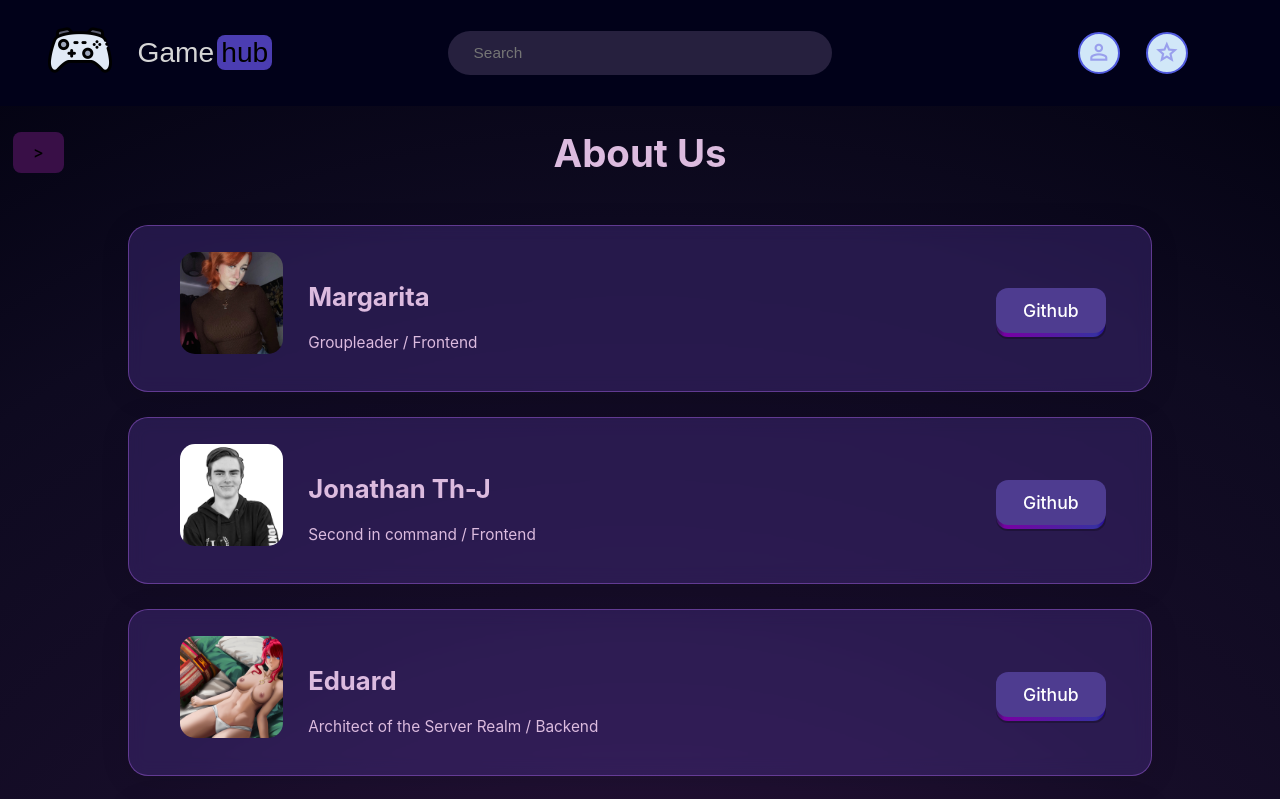
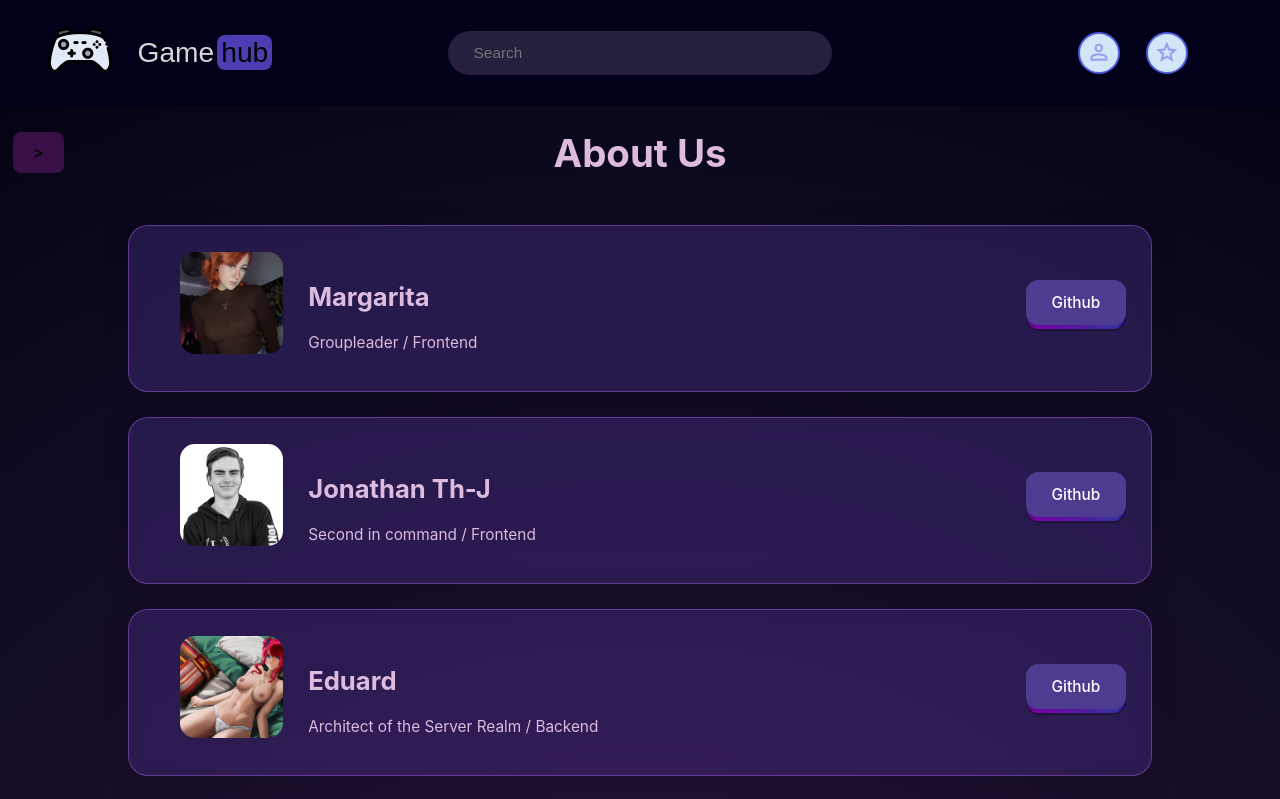
Before and after one commit to Eduard4002/steam-API-project, a React (Vite) app: page /about in a window 1280 px wide. Shown: the top 799 px of the page. Built offline with nearby package versions, Linux system fonts and the light colour scheme.

Commit message:
Button is finished! 	modified:   src/assets/css/about.css

```diff
--- a/src/assets/css/about.css
+++ b/src/assets/css/about.css
@@ -85,7 +85,7 @@
   -webkit-user-select: none;
   touch-action: manipulation;
   float: right;
-  margin: 40px 20px 0px 0px;
+  margin-top: 2.5vw;
 }
 
 .button-82-shadow {
@@ -120,9 +120,9 @@
 .button-82-front {
   display: block;
   position: relative;
-  padding: 12px 27px;
+  padding: 1vw 2vw;
   border-radius: 12px;
-  font-size: 1.1rem;
+  font-size: 1.2vw;
   color: white;
   background: hsl(253, 41%, 40%);
   will-change: transform;
```
